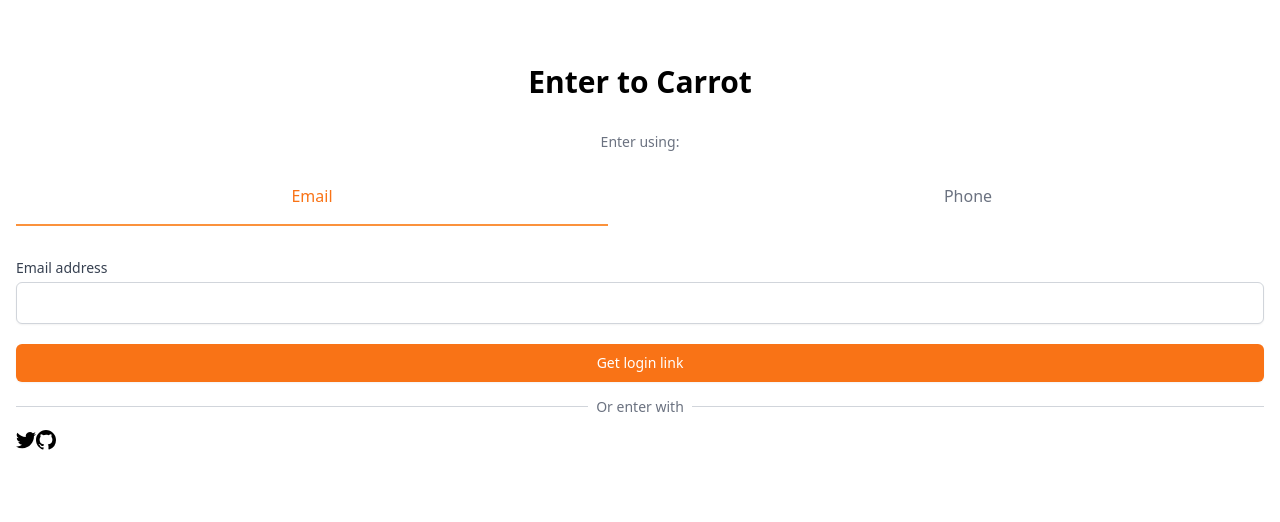
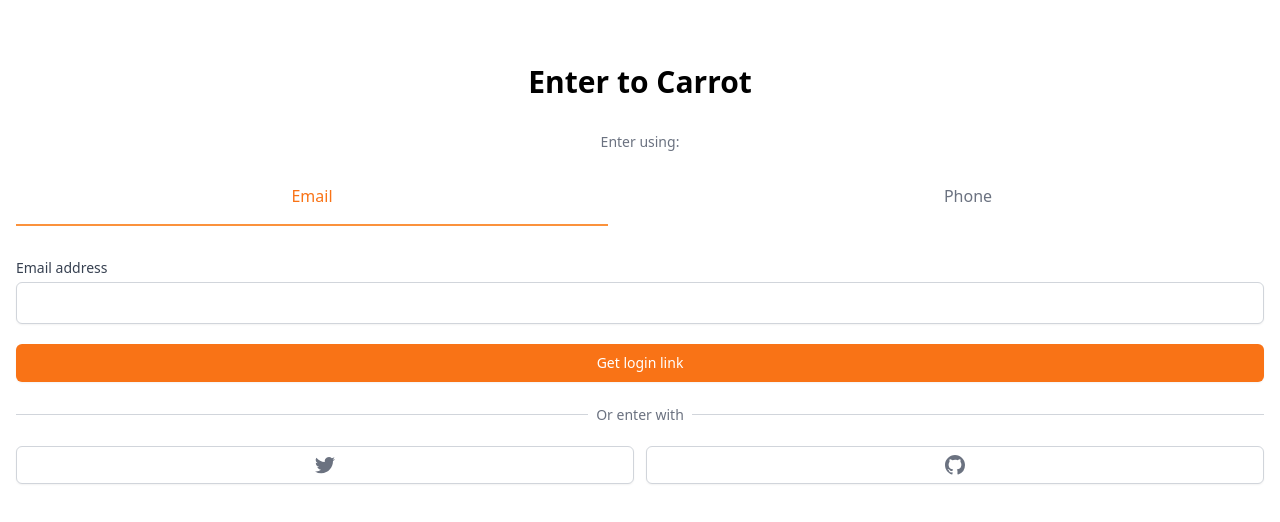
Before and after one commit to kubby159/carrot-market, a Next.js app: page /enter in a window 1280 px wide. Shown: the top 522 px of the page. Built offline with nearby package versions, Linux system fonts and the light colour scheme.

Commit message:
[tailwind] twitter & github logo

```diff
--- a/pages/enter.tsx
+++ b/pages/enter.tsx
@@ -71,7 +71,7 @@
             {method === "phone" ? "Get one-time password" : null}
           </button>
         </form>
-        <div className="mt-6">
+        <div className="mt-8">
           <div className="relative">
             <div className="absolute w-full border-t border-gray-300" />
             <div className="relative -top-3 text-center">
@@ -80,8 +80,8 @@
               </span>
             </div>
           </div>
-          <div>
-            <button>
+          <div className="grid grid-cols-2 mt-2 gap-3">
+            <button className="flex justify-center items-center py-2 px-4 border border-gray-300 rounded-md shadow-sm bg-white text-sm font-medium text-gray-500 hover:bg-gray-50">
               <svg
                 className="w-5 h-5"
                 aria-hidden="true"
@@ -91,7 +91,7 @@
                 <path d="M6.29 18.251c7.547 0 11.675-6.253 11.675-11.675 0-.178 0-.355-.012-.53A8.348 8.348 0 0020 3.92a8.19 8.19 0 01-2.357.646 4.118 4.118 0 001.804-2.27 8.224 8.224 0 01-2.605.996 4.107 4.107 0 00-6.993 3.743 11.65 11.65 0 01-8.457-4.287 4.106 4.106 0 001.27 5.477A4.073 4.073 0 01.8 7.713v.052a4.105 4.105 0 003.292 4.022 4.095 4.095 0 01-1.853.07 4.108 4.108 0 003.834 2.85A8.233 8.233 0 010 16.407a11.616 11.616 0 006.29 1.84" />
               </svg>
             </button>
-            <button>
+            <button className="flex justify-center items-center py-2 px-4 border border-gray-300 rounded-md shadow-sm bg-white text-sm font-medium text-gray-500 hover:bg-gray-50">
               <svg
                 className="w-5 h-5"
                 aria-hidden="true"
```
